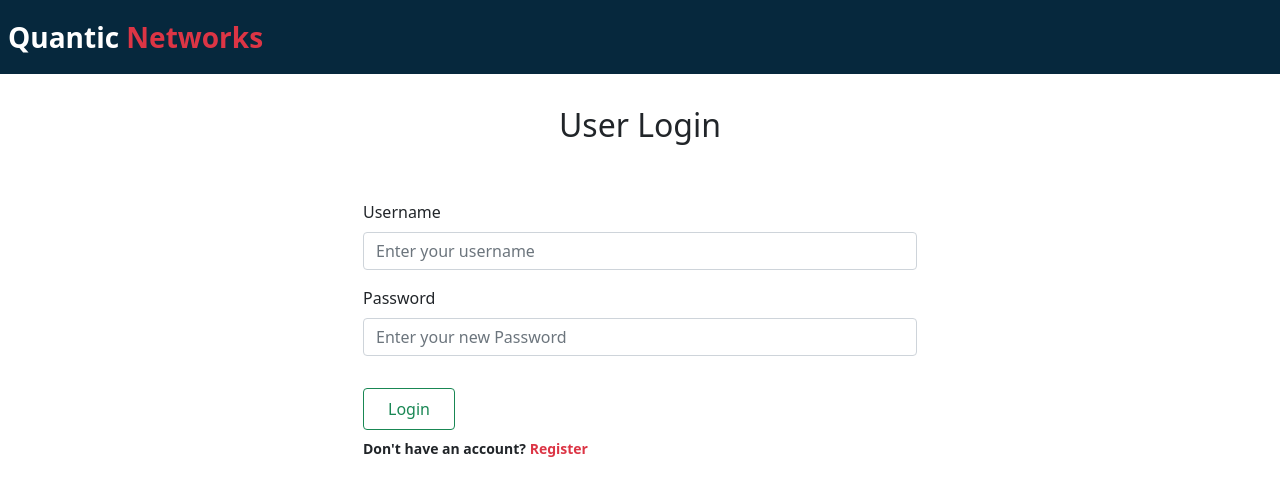
After one commit to dunkohm/QuanticNetworks, a PHP site: page /users/checkout.php in a window 1280 px wide. The commit adds this page. Shown: the top 496 px of the page. Run offline with PHP 8.4, Linux system fonts and the light colour scheme; some libraries are stand-ins or nearby versions.

Commit message:
Added Sessions and login/registration GUI

```diff
--- a/cart.php
+++ b/cart.php
@@ -109,6 +109,7 @@ include("functions/main_function.php");
           $product_title=$row_product_price['product_title'];
           $product_image1=$row_product_price['product_image1'];
           $product_values=array_sum($product_price);
+          $total_price=0;
           $total_price+=$product_values;
                 ?>
                 <tr>
@@ -154,7 +155,7 @@ include("functions/main_function.php");
                if($result_count>0){
                 echo "<h4 class='px-3 m-2'>Subtotal : KES <strong class='text-danger'> $total_price</strong>/= </h4>
                 <a href='shop.php'><button class='btn btn-outline-success px-3 py-2 mx-2' type='button' id='button-addon2'>Shop for more Products</button></a>
-                <a href='#'><button class='btn btn-outline-secondary px-3 py-2' type='button' id='button-addon2'>Proceed to Checkout</button></a>";
+                <a href='./users/checkout.php'><button class='btn btn-outline-secondary px-3 py-2' type='button' id='button-addon2'>Proceed to Checkout</button></a>";
                }
                else{
                 echo "<a href='shop.php'><button class='btn btn-outline-success px-3 py-2 mx-auto mb-3' type='button' id='button-addon2'>Shop for more Products</button></a>";
--- a/functions/main_function.php
+++ b/functions/main_function.php
@@ -1,6 +1,7 @@
 <?php
 
 include('./includes/connect.php');
+
 
 // function to fetch products from the database
 function getProducts(){
--- a/shop.php
+++ b/shop.php
@@ -62,7 +62,7 @@ include("functions/main_function.php");
                     <a href="#" class="nav-link mx-2 text-white fs-5">Welcome Guest</a>
                 </li>
                 <li class="nav-item">
-                    <a href="#" class="nav-link mx-2 text-white fs-5">Login</a>
+                    <a href="./users/user_login.php" class="nav-link mx-2 text-white fs-5">Login</a>
                 </li>
 
             </ul>
--- /dev/null
+++ b/users/checkout.php
@@ -0,0 +1,76 @@
+<?php
+// include("shop-header.php");
+include('../includes/connect.php');
+// include('../functions/main_function.php');
+
+?>
+<!doctype html>
+<html lang="en">
+<!-- calling the cart function -->
+
+<head>
+    <title>Quantic Shop</title>
+    <!-- Required meta tags -->
+    <meta charset="utf-8">
+    <meta name="viewport" content="width=device-width, initial-scale=1, shrink-to-fit=no">
+
+    <!-- Bootstrap CSS -->
+    <link rel="stylesheet" href="https://cdn.jsdelivr.net/npm/bootstrap-icons@1.7.2/font/bootstrap-icons.css">
+    <link rel="stylesheet" href="style.css">
+    <link href='https://unpkg.com/boxicons@2.1.4/css/boxicons.min.css' rel='stylesheet'>
+    <link href="https://cdn.jsdelivr.net/npm/bootstrap@5.0.2/dist/css/bootstrap.min.css" rel="stylesheet"
+        integrity="sha384-EVSTQN3/azprG1Anm3QDgpJLIm9Nao0Yz1ztcQTwFspd3yD65VohhpuuCOmLASjC" crossorigin="anonymous">
+</head>
+
+<body>
+<!-- Responsive Navigation Bar -->
+    <nav class="navbar navbar-expand-md bg mb-4">
+        <a href="shop.php" class="navbar-brand  fs-3 text-white p-2">Quantic <span class="text-danger">Networks</span></a>
+        <button class="navbar-toggler me-3" type="button" data-bs-toggle="collapse" data-bs-target="#btn">
+            <i class='bx bx-menu text-white bx-md'></i>
+        </button>
+        <div class="collapse navbar-collapse" id="btn">
+
+        </div>
+    </nav>
+  <main>
+    <div class="container container-fluid">
+
+         <div class="col-md-12">
+          <div class="row px-1">
+           <?php
+         if(!isset($_SESSION['username'])){
+            include('user_login.php');
+         }
+         else{
+            include('payment.php');
+         }
+
+
+           ?>
+
+          </div>
+         </div>
+          </ul>
+
+          </ul>
+        </div>
+      </div>
+    </div>
+
+
+  </main>
+  <footer>
+    <!-- place footer here -->
+  </footer>
+  <!-- Bootstrap JavaScript Libraries -->
+  <script src="https://cdn.jsdelivr.net/npm/@popperjs/core@2.11.6/dist/umd/popper.min.js"
+    integrity="sha384-oBqDVmMz9ATKxIep9tiCxS/Z9fNfEXiDAYTujMAeBAsjFuCZSmKbSSUnQlmh/jp3" crossorigin="anonymous">
+    </script>
+
+  <script src="https://cdn.jsdelivr.net/npm/bootstrap@5.2.1/dist/js/bootstrap.min.js"
+    integrity="sha384-7VPbUDkoPSGFnVtYi0QogXtr74QeVeeIs99Qfg5YCF+TidwNdjvaKZX19NZ/e6oz" crossorigin="anonymous">
+    </script>
+</body>
+
+</html>
--- /dev/null
+++ b/users/user_login.php
@@ -0,0 +1,41 @@
+<!DOCTYPE html>
+<html lang="en">
+<head>
+    <meta charset="UTF-8">
+    <meta name="viewport" content="width=device-width, initial-scale=1.0">
+    <title>User -Login </title>
+     <!-- Bootstrap CSS -->
+     <link rel="stylesheet" href="https://cdn.jsdelivr.net/npm/bootstrap-icons@1.7.2/font/bootstrap-icons.css">
+    <link rel="stylesheet" href="../style.css">
+    <link href='https://unpkg.com/boxicons@2.1.4/css/boxicons.min.css' rel='stylesheet'>
+    <link href="https://cdn.jsdelivr.net/npm/bootstrap@5.0.2/dist/css/bootstrap.min.css" rel="stylesheet"
+        integrity="sha384-EVSTQN3/azprG1Anm3QDgpJLIm9Nao0Yz1ztcQTwFspd3yD65VohhpuuCOmLASjC" crossorigin="anonymous">
+</head>
+<body>
+    <div class="container-fluid m-0 p-0">
+        <h2 class="text-center mt-2">User Login</h2>
+        <div class="row d-flex align-items-center justify-content-center">
+            <div class="col-lg-12 col-xl-6 mt-5">
+                <form action="" method="post" >
+                    <!-- username field -->
+                <div class="form-outline mb-3">
+                    <label for="username" class="form-label">Username</label>
+                    <input type="text" id="username" class="form-control" placeholder="Enter your username" required="required" name="user_username" />
+                </div>
+                <!-- Password field -->
+                <div class="form-outline mb-3">
+                    <label for="Password" class="form-label">Password</label>
+                    <input type="password" id="Password" class="form-control" placeholder="Enter your new Password" required="required" name="user_userpass" />
+                </div>
+                <!-- Login button -->
+                <div class="mt-4 pt-2">
+                    <input type="button" value="Login" class="btn btn-outline-success px-4 py-2" name="user_login">
+                    <p class="mt-2 small fw-bold mb-0">Don't have an account? <a href="user_registration.php" class="text-danger text-decoration-none" >Register</a></p>
+                </div>
+                </form>
+            </div>
+        </div>
+    </div>
+
+</body>
+</html>
```
Also changed, not shown: users/user_registration.php (added, +76 -0 lines), payment.php (added).
